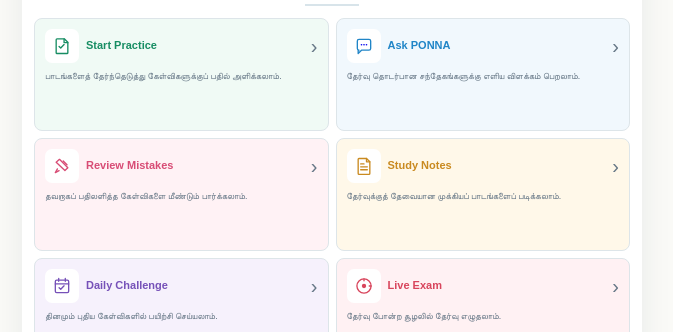
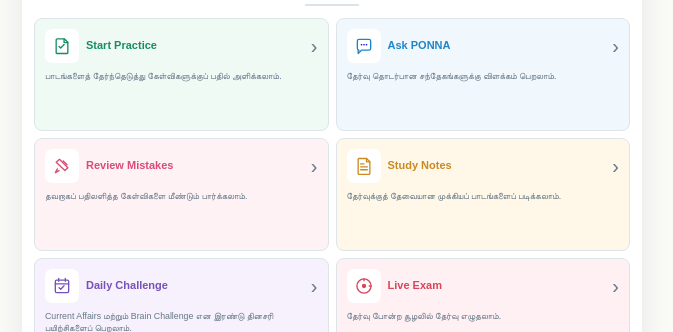
Before and after one commit to sponna1962/Ponna, a Next.js app in the folder frontend/: page /home-preview in a window 1280 px wide. Shown: the part 620-952 px from the top of the page, without its empty margins (308-981 px from the left). Built offline with nearby package versions, Linux system fonts and the light colour scheme; no server answers.

Commit message:
Keep homepage features in existing menu order and show both Daily Challenge modes

```diff
--- a/frontend/src/components/HomeDesignPreview.tsx
+++ b/frontend/src/components/HomeDesignPreview.tsx
@@ -20,10 +20,10 @@ const quick = [
 
 const tools = [
   { icon: PracticeIcon, title: 'Start Practice', body: 'பாடங்களைத் தேர்ந்தெடுத்து கேள்விகளுக்குப் பதில் அளிக்கலாம்.', href: '/quiz', tone: '#F0FAF5', iconColor: '#178D63' },
-  { icon: AskPonnaIcon, title: 'Ask PONNA', body: 'தேர்வு தொடர்பான சந்தேகங்களுக்கு எளிய விளக்கம் பெறலாம்.', href: '/ask-ponna', tone: '#F1F8FD', iconColor: '#2085C7' },
+  { icon: AskPonnaIcon, title: 'Ask PONNA', body: 'தேர்வு தொடர்பான சந்தேகங்களுக்கு விளக்கம் பெறலாம்.', href: '/ask-ponna', tone: '#F1F8FD', iconColor: '#2085C7' },
   { icon: MistakesIcon, title: 'Review Mistakes', body: 'தவறாகப் பதிலளித்த கேள்விகளை மீண்டும் பார்க்கலாம்.', href: '/quiz', tone: '#FFF2F5', iconColor: '#D84C75' },
   { icon: StudyNotesIcon, title: 'Study Notes', body: 'தேர்வுக்குத் தேவையான முக்கியப் பாடங்களைப் படிக்கலாம்.', href: '/current-affairs', tone: '#FFF8E9', iconColor: '#C98A20' },
-  { icon: DailyQuizIcon, title: 'Daily Challenge', body: 'தினமும் புதிய கேள்விகளில் பயிற்சி செய்யலாம்.', href: '/daily-quiz', tone: '#F6F1FC', iconColor: '#7651B8' },
+  { icon: DailyQuizIcon, title: 'Daily Challenge', body: 'Current Affairs மற்றும் Brain Challenge என இரண்டு தினசரி பயிற்சிகளைப் பெறலாம்.', href: '/daily-quiz', tone: '#F6F1FC', iconColor: '#7651B8' },
   { icon: LiveExamIcon, title: 'Live Exam', body: 'தேர்வு போன்ற சூழலில் தேர்வு எழுதலாம்.', href: '/tnpsc-group-4/online-test', tone: '#FFF1F3', iconColor: '#D8455C' },
   { icon: SubjectPreferenceIcon, title: 'Adaptive Mock', body: 'உங்கள் பயிற்சிக்கேற்ப மாதிரித் தேர்வு வழங்கப்படும்.', href: '/quiz', tone: '#F0F8FD', iconColor: '#2387C6' },
   { icon: ProgressIcon, title: 'Performance', body: 'உங்கள் மதிப்பெண் மற்றும் முன்னேற்றத்தைப் பார்க்கலாம்.', href: '/profile', tone: '#EFF8F3', iconColor: '#23956B' },
```
